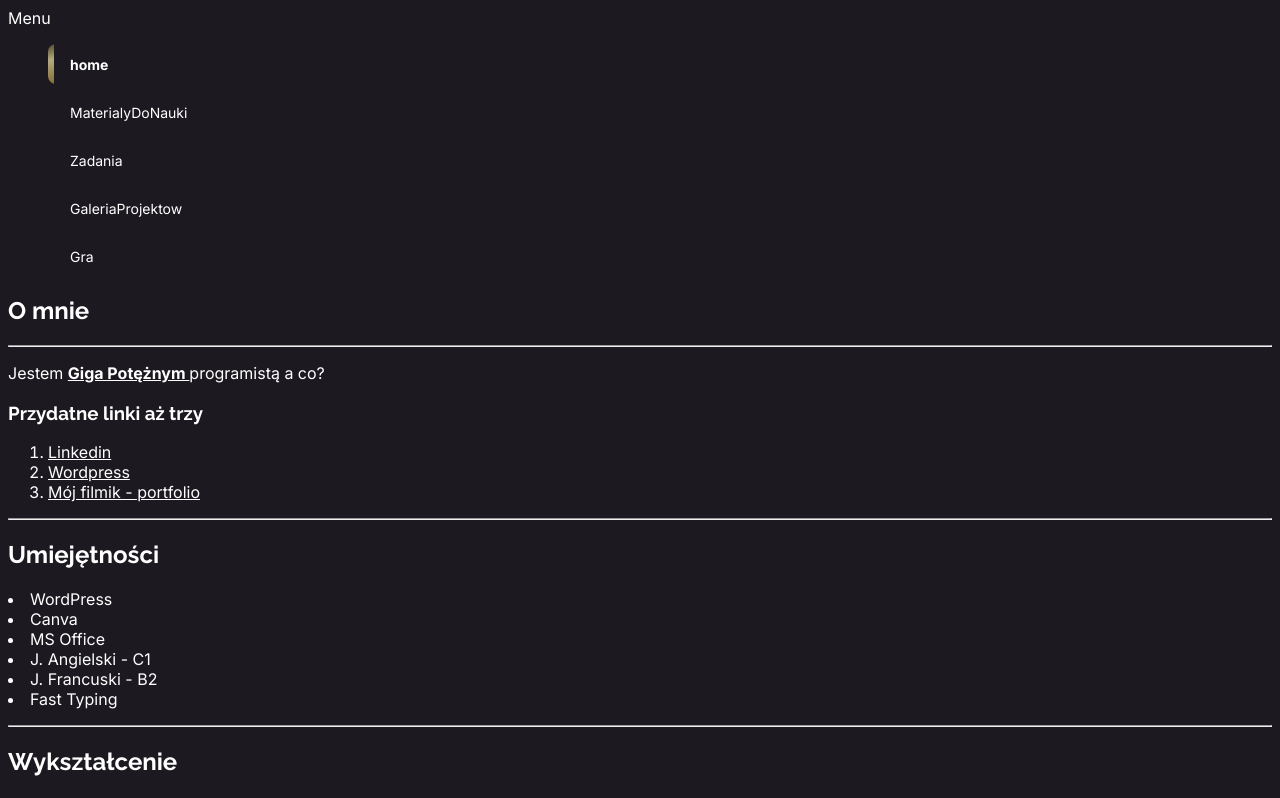
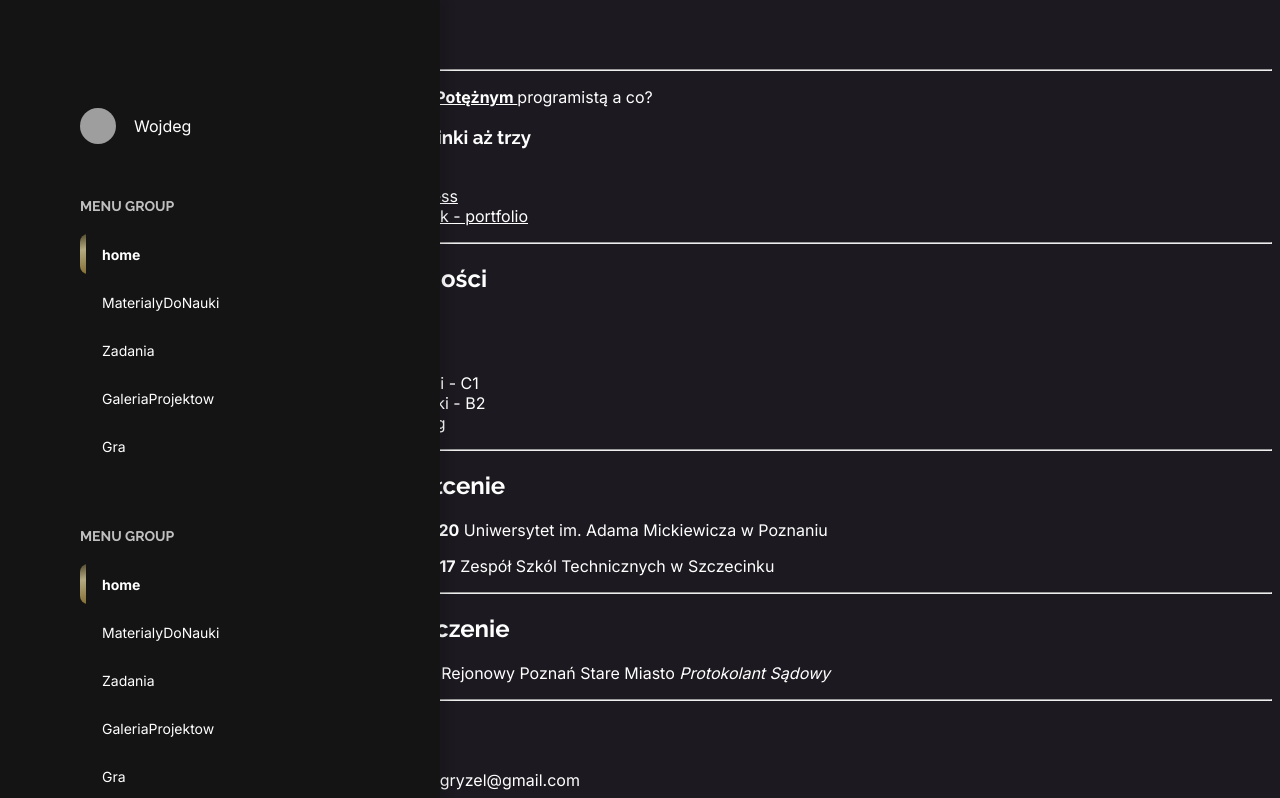
Before and after one commit to HotHotPigeon/HTMLProject, a Vue app: page / in a window 1280 px wide. Shown: the top 798 px of the page. Built offline with nearby package versions, Linux system fonts and the light colour scheme; grey boxes are pictures that could not be loaded.

Commit message:
Styled Navigation Components

```diff
--- a/src/App.vue
+++ b/src/App.vue
@@ -4,9 +4,14 @@ import Navigation from './components/Navigation/Navigation.vue';
 </script>
 
 <template>
-  <Navigation />
-  <RouterView />
+    <Navigation />
+    <div class="page-content">
+        <RouterView />
+    </div>
 </template>
 
 <style scoped>
+.page-content {
+    padding-left: 328px;
+}
 </style>
--- a/src/components/Navigation/MenuGroup.vue
+++ b/src/components/Navigation/MenuGroup.vue
@@ -13,13 +13,32 @@ const routes = router.options.routes;
 </script>
 
 <template>
-    <div>
-        <span>{{groupName}}</span>
-        <ul>
+    <div class="menu-group">
+        <span class="menu-group__title">{{ groupName }}</span>
+        <ul class="menu-group__list">
             <MenuItem v-for="route in routes" :key="route.name" :route="route" />
         </ul>
     </div>
 </template>
 
 <style scoped>
+.menu-group__title {
+    display: block;
+    margin-bottom: 20px;
+    color: #c0c0c0;
+    font-family: 'Raleway', sans-serif;
+    font-weight: 700;
+    font-size: 14px;
+    line-height: 16px;
+    text-transform: uppercase;
+}
+
+.menu-group__list {
+    margin: 0;
+    padding: 0;
+}
+
+.menu-group {
+    margin-top: 54px;
+}
 </style>
--- a/src/components/Navigation/Navigation.vue
+++ b/src/components/Navigation/Navigation.vue
@@ -1,10 +1,30 @@
 <script setup lang="ts">
 import MenuGroup from './MenuGroup.vue';
+import Username from './Username.vue';
 </script>
 
 <template>
-    <MenuGroup group-name="Menu"/>
+    <div class="navigation">
+        <Username user-name="Wojdeg" />
+        <MenuGroup group-name="Menu Group" />
+        <MenuGroup group-name="Menu Group" />
+    </div>
 </template>
 
 <style scoped>
+.navigation {
+    display: flex;
+    flex-direction: column;
+    align-items: flex-start;
+    padding: 64px 32px 64px 80px;
+    position: absolute;
+    width: 328px;
+    max-width: 328px;
+    height: 1024px;
+    top: 0px;
+    left: 0px;
+
+    background-color: #141414;
+    box-shadow: 8px 0px 8px rgba(0, 0, 0, 0.1);
+}
 </style>
--- /dev/null
+++ b/src/components/Navigation/Username.vue
@@ -0,0 +1,46 @@
+<script setup lang="ts">
+
+const props = defineProps({
+    userName: {
+        type: String,
+        default: 'Username'
+    }
+});
+
+</script>
+
+<template>
+    <div class="username">
+        <div class="username__image">
+            <img src="https://picsum.photos/200/300" />
+        </div>
+        <span class="username__text">
+            {{ userName }}
+        </span>
+    </div>
+</template>
+
+<style scoped>
+.username {
+    display:flex;
+    margin-top: 44.28px;
+}
+.username__image {
+    margin-right: 18px;
+    height: 36px;
+    width: 36px;
+    border-radius: 36px;
+    overflow: hidden;
+}
+.username__image img {
+object-fit: cover;
+height: 100%;
+width: 100%;
+}
+
+.username__text {
+    line-height: 17px;
+    display: flex;
+    align-items: center;
+}
+</style>
```
